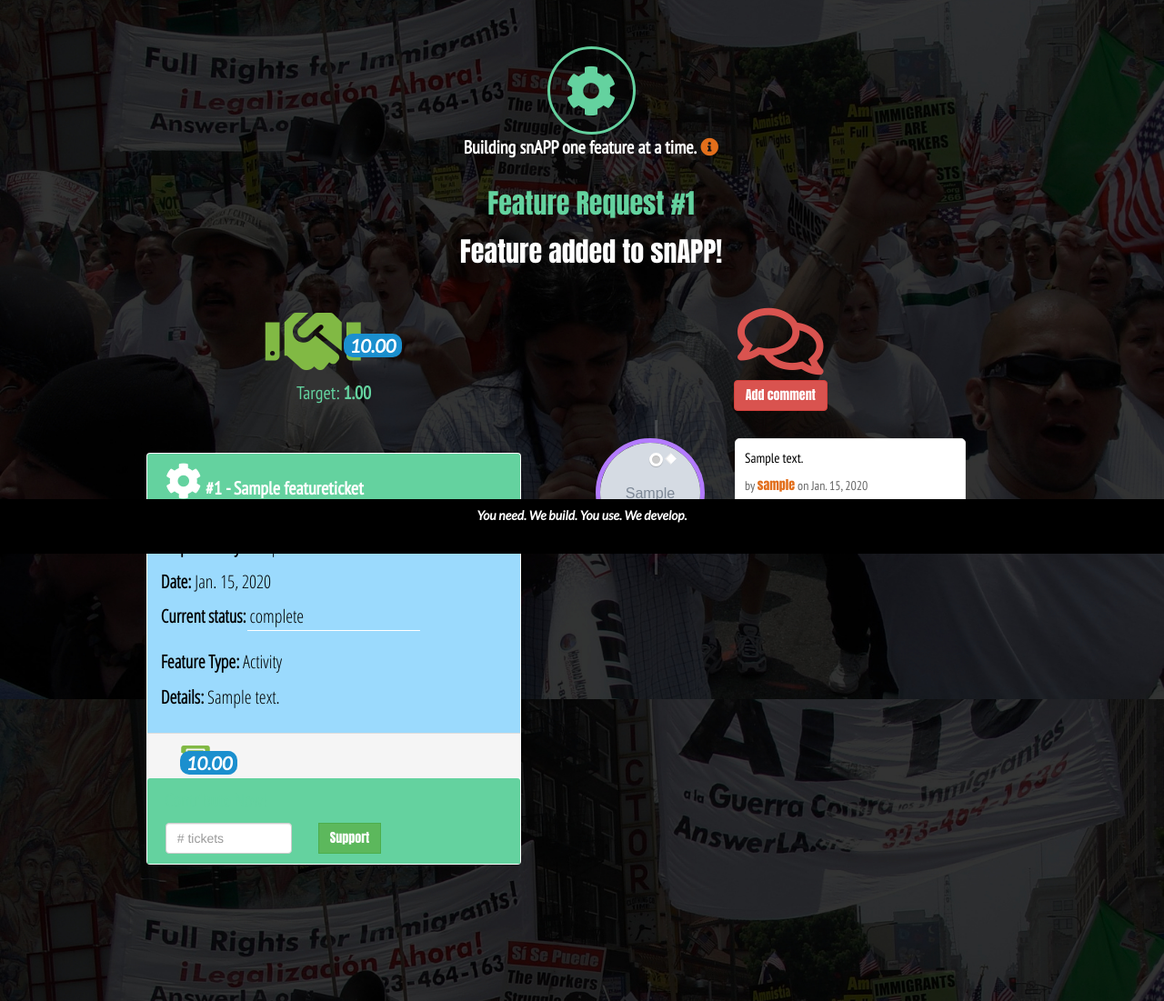
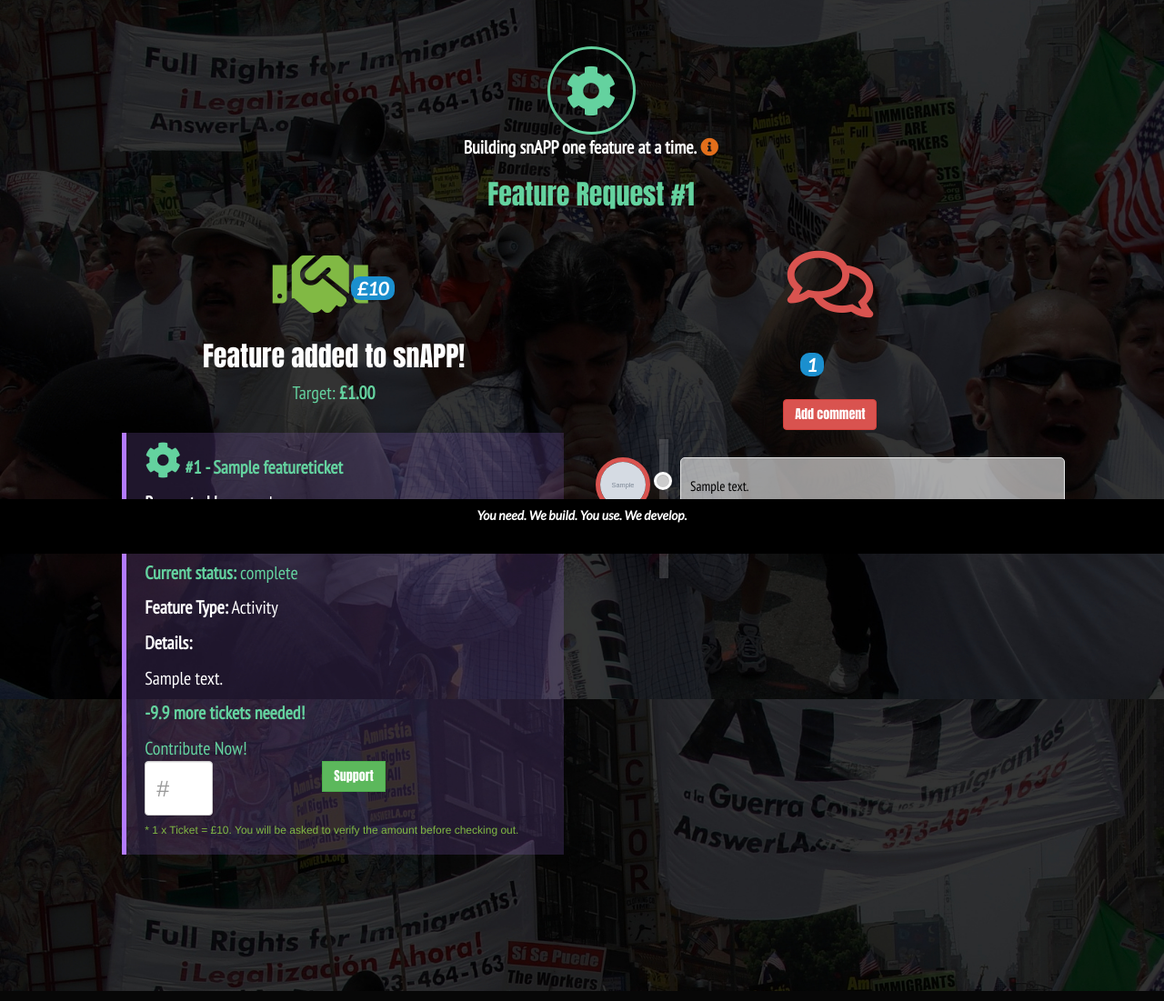
Before and after one commit to Deasun/snAPP, a Django app: page /featuretickets/feature/1 in a window 1280 px wide. Shown: the part 191-1292 px from the top of the page at 91% size. Run offline with Django 3.2, Linux system fonts and the light colour scheme; a user stored in the database is signed in; tables that the repository leaves empty hold one stand-in row (values such as "Sample post"); grey boxes marked "Sample" are stand-in pictures; some libraries are stand-ins or nearby versions.

Commit message:
styling to comments and report columns

```diff
--- a/accounts/views.py
+++ b/accounts/views.py
@@ -83,6 +83,7 @@ def user_profile(request):
     features = FeatureTicket.objects.filter(created_by=request.user.id)
     return render(request, 'profile.html', {"features": features, "bugs": bugs, "user": user})
 
+
 @login_required
 def logout(request):
     """Log the user out"""
--- a/featuretickets/templates/feature_report.html
+++ b/featuretickets/templates/feature_report.html
@@ -1,14 +1,4 @@
-{% extends 'base.html' %}
-
-{% block page_title %}Feature Report{% endblock %}
-
-{% block page_heading %}Feature Report Ticket{% endblock %}
-
-{% block content %}
-
-{% load mathfilters %}
-
-{% for feature in features %}
+{% extends 'base.html' %} {% block page_title %}Feature Report{% endblock %} {% block page_heading %}Feature Report Ticket{% endblock %} {% block content %} {% load mathfilters %} {% for feature in features %}
 
 <div class="row list-head">
     <div class="col-xs-12 list-head-img">
@@ -16,22 +6,9 @@
     </div>
     <div class "col-xs-12">
         <p><strong>Building snAPP one feature at a time.</strong> <i type="button" class="fas fa-info-circle fa-1x info" data-toggle="modal" data-target="#myModal"></i></p>
+        <h2 class="feature">Feature Request #{{ feature.id }}</h2>
     </div>
-    <div class="col-xs-12">
 
-        <h2 class="feature">Feature Request #{{ feature.id }}</h2>
-        {% if orders.quantity__sum is not None and feature.status == 'active' %}
-        <div class="progress">
-            <div class="progress-bar progress-bar-striped active dynamic-bar" role="progressbar" aria-valuenow="80" aria-valuemin="0" aria-valuemax="100" style="width:{{orders.quantity__sum|div:feature.target|mul:1000 }}%">
-                {{ orders.quantity__sum|div:feature.target|mul:1000|floatformat }}%
-            </div>
-        </div>
-        {% elif orders.quantity__sum is not None and feature.status == 'complete' %}
-        <h2>Feature added to snAPP!</h2>
-        {% else  %}
-        <h2>no contributions yet</h2>
-        {% endif %}
-    </div>
 </div>
 
 <!--Modal for Feature Request System-->
@@ -70,83 +47,90 @@
     </div>
 </div>
 
+
 <!--FeatureTicket Panel Display-->
-<div class="row panels">
+<div class="row">
     <div class="col-xs-12 col-sm-10 col-sm-offset-1 col-md-5 col-md-offset-1 report-head">
         <i class="fas fa-handshake fa-6x">
 
             <!--Render Amount Raised-->
-            <label class='badge comment-badge'>{{ orders.quantity__sum|mul:feature.contribution  }}</label>
+            <label class='badge comment-badge'>£{{ orders.quantity__sum|mul:feature.contribution|floatformat  }}</label>
 
+        </i><br> {% if orders.quantity__sum is not None and feature.status == 'active' %}
+        <div class="progress">
+            <div class="progress-bar progress-bar-striped active dynamic-bar" role="progressbar" aria-valuenow="80" aria-valuemin="0" aria-valuemax="100" style="width:{{orders.quantity__sum|div:feature.target|mul:1000 }}%">
+            </div>
+        </div>
+        {% elif orders.quantity__sum is not None and feature.status == 'complete' %}
+        <h2>Feature added to snAPP!</h2>
+        {% else %}
+        <h2>no contributions yet</h2>
+        {% endif %}
 
-        </i><br>
-        <p class="feature">Target: <strong>{{ feature.target  }}</strong></p>
-        <div class="panel">
-            <div class="panel-heading feature_panel">
-                <p><i class="fas fa-cog bug-card fa-2x"></i><strong> #{{ feature.id }} - {{ feature.title }}</strong></p>
-            </div>
-            <div class="panel-body">
+        <p class="feature">Target: <strong>£{{ feature.target  }}</strong></p>
+
+        <!--FeatureTicket Display-->
+        <div class="col-xs-12 section-body">
+            <blockquote class='profile-blockquote'>
+                <p class="feature"><i class="fas fa-cog feature fa-2x"></i><strong> #{{ feature.id }} - {{ feature.title }}</strong></p>
                 <p><strong>Requested by:</strong> {{ feature.created_by }}</p>
                 <p><strong>Date:</strong> {{ feature.date_created }}</p>
                 <p class="feature"><strong>Current status:</strong> {{ feature.status }}</p>
-                <hr>
                 <p><strong>Feature Type:</strong> {{ feature.feature_type }}</p>
-                <p><strong>Details:</strong> {{ feature.description }}</p>
-            </div>
-            <div class="panel-footer">
-                <div class="row">
-                    <div class="col-xs-4 list-icons">
-                        <i class="fas fa-ticket-alt fa-2x">
+                <p><strong>Details:</strong> {{ feature.description|linebreaks }}</p>
 
-                            <!--Render Ticket Quantity as Feature Upvotes-->
-                            <label class='badge comment-badge'>{{ orders.quantity__sum|mul:feature.contribution  }}</label>
-                        </i>
-                    </div>
-                </div>
-            </div>
-
-            <!--Purchase FeatureTicket form-->
-            <div class="panel-heading feature_panel contribute">
+                <!--Purchase FeatureTicket Form-->
+                <p class="feature"><strong>{{ feature.target|div:10|sub:orders.quantity__sum|floatformat }} more tickets needed!</strong></p>
                 <form method='POST' action="{% url 'add_to_cart' feature.id %}">
                     {% csrf_token %}
-
                     <div class="row">
                         <div class="col-xs-12">
                             <p class="feature">Contribute Now!</p>
                         </div>
                         <div class="col-xs-5">
-                            <input name='quantity' type='number' min="1" max='999' placeholder="# tickets" class="form-control">
+                            <input name='quantity' type='number' min="1" max='999' placeholder="#" class="form-control">
                         </div>
                         <div class="col-xs-5">
                             <span class="input-group-btn"><button class="btn btn-success" type="submit">Support</button></span>
                         </div>
                     </div>
                 </form>
-            </div>
+                <h6>* 1 x Ticket = £10. You will be asked to verify the amount before checking out. </h6>
+            </blockquote>
         </div>
+
+
     </div>
 
+
     <!--Comments-->
-    <div class="col-xs-12 col-md-4 comment-head">
-        <i class="far fa-comments fa-6x"></i><br>
+    <div class="col-xs-12 col-md-5 comment-head">
+        <i class="far fa-comments fa-6x">
+            <label class='badge comment-badge'>{{ feature.feature_comments.count }}</label>
+        </i><br>
         <a class="btn btn-danger" href="{% url 'add_comment_to_feature' pk=feature.id %}">Add comment</a>
 
         <section class="comments comment-head">
+            {% for comment in feature.feature_comments.all %}
             <article class="comment">
-                <a class="comment-img" href="#non"><img class="profile-pic" src='{{MEDIA_URL}}{{ user.profile.image }}' alt="" width="50" height="50"></a>
+                <a class="comment-img comment-pic" href="#">
+                    <img src='{{MEDIA_URL}}{{ comment.author.profile.image }}' alt="" width="50" height="50">
+                </a>
+
+                <!--need to work on feature-->
+
                 <div class="comment-body">
-                    {% for comment in feature.feature_comments.all %}
                     <div class="text">
-                        <p>{{ comment.text }}</p>
+                        <p>{{ comment.text|linebreaks }}</p>
                         <p class="attribution">by <a>{{ comment.author }}</a> on {{ comment.date_created }}</p>
                     </div>
-                    <br> {% endfor %}
+                    <br>
                 </div>
             </article>
+            {% endfor %}
         </section>
     </div>
 </div>
 
-{% endfor %}
 
-{% endblock %}
+{% endfor %} {% endblock %}
--- a/featuretickets/views.py
+++ b/featuretickets/views.py
@@ -1,5 +1,6 @@
 from django.shortcuts import render, redirect, get_object_or_404
 from .models import FeatureTicket
+from accounts.models import Profile
 from checkout.models import Order, OrderLineItem
 from .forms import RequestFeatureForm, CommentForm
 from django.contrib.auth.decorators import login_required
@@ -49,9 +50,8 @@ def feature_report(request, pk=id):
 
     # Query OrderLineItem quantity to render upvotes
     orders = OrderLineItem.objects.filter(feature=pk).aggregate(Sum('quantity'))
-    order_line = OrderLineItem.objects.filter(feature=pk)
 
-    return render(request, "feature_report.html", {'features': features, 'orders': orders })
+    return render(request, "feature_report.html", {'features': features, 'orders': orders})
 
 
 @login_required
--- a/static/css/_comments.scss
+++ b/static/css/_comments.scss
@@ -1,3 +1,4 @@
+// CODE copied and amended from https://bootsnipp.com/snippets/8Mren
 .comment {
     overflow: hidden;
     padding: 0 0 1rem;
@@ -16,6 +17,13 @@
     display: block;
 }
 
+.comment-pic {
+    border: solid $red .5rem;
+    height: 6rem;
+    width: 6rem;
+    border-radius: 50%;
+}
+
 .comment-body {
     overflow: hidden;
 }
@@ -24,7 +32,7 @@
     padding: 10px;
     border: 1px solid #e5e5e5;
     border-radius: 5px;
-    background: #fff;
+    background: rgba(255, 255, 255, .58);
 }
 
 .comment .text p:last-child {
@@ -50,19 +58,19 @@
     content: "";
     position: absolute;
     top: 0;
-    left: 65px;
+    left: 70px;
 }
 
 .comments:before {
-    width: 3px;
+    width: 10px;
     top: -20px;
     bottom: -20px;
     background: rgba(255,255,255,.15);
 }
 
 .comment:before {
-    width: 15px;
-    height: 15px;
+    width: 20px;
+    height: 20px;
     border: 3px solid #fff;
     border-radius: 100px;
     margin: 16px 0 0 -6px;
@@ -74,23 +82,27 @@
     background: orange;
 }
 
-.comment .text:before {
-    top: 18px;
-    left: 78px;
-    width: 9px;
-    height: 9px;
-    border-width: 0 0 1px 1px;
-    border-style: solid;
-    border-color: #e5e5e5;
-    background: #fff;
-    -webkit-transform: rotate(45deg);
-    -moz-transform: rotate(45deg);
-    -ms-transform: rotate(45deg);
-    -o-transform: rotate(45deg);
-}
+// .comment .text:before {
+//     top: 18px;
+//     left: 78px;
+//     width: 9px;
+//     height: 9px;
+//     border-width: 0 0 1px 1px;
+//     border-style: solid;
+//     border-color: #e5e5e5;
+//     background: #fff;
+//     -webkit-transform: rotate(45deg);
+//     -moz-transform: rotate(45deg);
+//     -ms-transform: rotate(45deg);
+//     -o-transform: rotate(45deg);
+// }
 
 .comment p {
     color: #000;
     font-size: 1.5rem;
     text-align: left;
 }
+
+.admin {
+    background: $green;
+}
--- a/static/css/_forms.scss
+++ b/static/css/_forms.scss
@@ -1,3 +1,9 @@
+.col-xs-5 .form-control {
+    width: 45%;
+    height: 6rem;
+    font-size: 2.5rem
+}
+
 .login {
     width: 66%;
     margin-left: 17%;
--- a/static/css/_globals.scss
+++ b/static/css/_globals.scss
@@ -14,6 +14,17 @@ body {
         left: 1rem;
         right: 1rem;
     }
+}
+
+
+// para-collapses
+p.expandable {
+  height: 1.75em;
+  overflow: hidden;
+}
+
+p.full_height {
+  height: auto;
 }
 
 
@@ -111,9 +122,10 @@ hr {
 }
 
 // blockquote
-blockquote {
+.profile-blockquote {
     border-left: .5rem solid $violet;
     min-height: 20rem;
+    background: rgba(179, 123, 255, 0.17);
 }
 
 .bug-blockquote {
@@ -126,7 +138,7 @@ blockquote {
 
 
 
-
+// DELETE PLANELS?
 
 // panels
 .panel {
@@ -161,9 +173,12 @@ blockquote {
     padding-left: 2rem;
 }
 
-.bug-card {
-    color: $white;
-}
+
+
+
+
+
+
 
 
 // badges
--- a/static/css/_progressbar.scss
+++ b/static/css/_progressbar.scss
@@ -1,7 +1,8 @@
 .progress {
-    height: 10rem;
+    height: 3rem;
+    width: 66.6%;
+    display: block;
+    margin: auto;
+    background-color: rgba(245, 245, 245, 0.18);
+
 }
-
-// .dynamic-bar {
-//     width: 50%;
-// }
--- a/static/css/custom.css
+++ b/static/css/custom.css
@@ -87,6 +87,13 @@ body {
   margin-left: 1rem;
   margin-right: 1rem; }
 
+p.expandable {
+  height: 1.75em;
+  overflow: hidden; }
+
+p.full_height {
+  height: auto; }
+
 .knowledge {
   color: #b37bff; }
 
@@ -143,9 +150,10 @@ hr {
     hr {
       width: 50%; } }
 
-blockquote {
+.profile-blockquote {
   border-left: 0.5rem solid #b37bff;
-  min-height: 20rem; }
+  min-height: 20rem;
+  background: rgba(179, 123, 255, 0.17); }
 
 .bug-blockquote {
   border-left: 0.5rem solid #1b8fce; }
@@ -178,9 +186,6 @@ blockquote {
   background-color: #64d29f;
   text-align: left;
   padding-left: 2rem; }
-
-.bug-card {
-  color: #fff; }
 
 .bug-badge {
   background-color: #1b8fce;
@@ -304,6 +309,11 @@ a .fa-cc-stipe {
 .vote {
   margin-top: .5rem; }
 
+.col-xs-5 .form-control {
+  width: 45%;
+  height: 6rem;
+  font-size: 2.5rem; }
+
 .login {
   width: 66%;
   margin-left: 17%; }
@@ -405,6 +415,12 @@ a .fa-cc-stipe {
 .comment-img img {
   display: block; }
 
+.comment-pic {
+  border: solid #d9534f 0.5rem;
+  height: 6rem;
+  width: 6rem;
+  border-radius: 50%; }
+
 .comment-body {
   overflow: hidden; }
 
@@ -412,7 +428,7 @@ a .fa-cc-stipe {
   padding: 10px;
   border: 1px solid #e5e5e5;
   border-radius: 5px;
-  background: #fff; }
+  background: rgba(255, 255, 255, 0.58); }
 
 .comment .text p:last-child {
   margin: 0; }
@@ -433,17 +449,17 @@ a .fa-cc-stipe {
   content: "";
   position: absolute;
   top: 0;
-  left: 65px; }
+  left: 70px; }
 
 .comments:before {
-  width: 3px;
+  width: 10px;
   top: -20px;
   bottom: -20px;
   background: rgba(255, 255, 255, 0.15); }
 
 .comment:before {
-  width: 15px;
-  height: 15px;
+  width: 20px;
+  height: 20px;
   border: 3px solid #fff;
   border-radius: 100px;
   margin: 16px 0 0 -6px;
@@ -453,24 +469,13 @@ a .fa-cc-stipe {
 .comment:hover:before {
   background: orange; }
 
-.comment .text:before {
-  top: 18px;
-  left: 78px;
-  width: 9px;
-  height: 9px;
-  border-width: 0 0 1px 1px;
-  border-style: solid;
-  border-color: #e5e5e5;
-  background: #fff;
-  -webkit-transform: rotate(45deg);
-  -moz-transform: rotate(45deg);
-  -ms-transform: rotate(45deg);
-  -o-transform: rotate(45deg); }
-
 .comment p {
   color: #000;
   font-size: 1.5rem;
   text-align: left; }
+
+.admin {
+  background: #81b944; }
 
 .table-width {
   margin-top: 3rem; }
@@ -498,6 +503,10 @@ td {
   background-color: #e26e1b; }
 
 .progress {
-  height: 10rem; }
+  height: 3rem;
+  width: 66.6%;
+  display: block;
+  margin: auto;
+  background-color: rgba(245, 245, 245, 0.18); }
 
 /*# sourceMappingURL=custom.css.map */
--- a/static/js/main.js
+++ b/static/js/main.js
@@ -1,4 +1,5 @@
 $(document).ready(function() {
 
-    $('.dropdown-toggle').dropdown();
+
+
 });
```
Also changed, not shown: bugtickets/templates/bug_report.html (+7 -4 lines), 1 other file.
